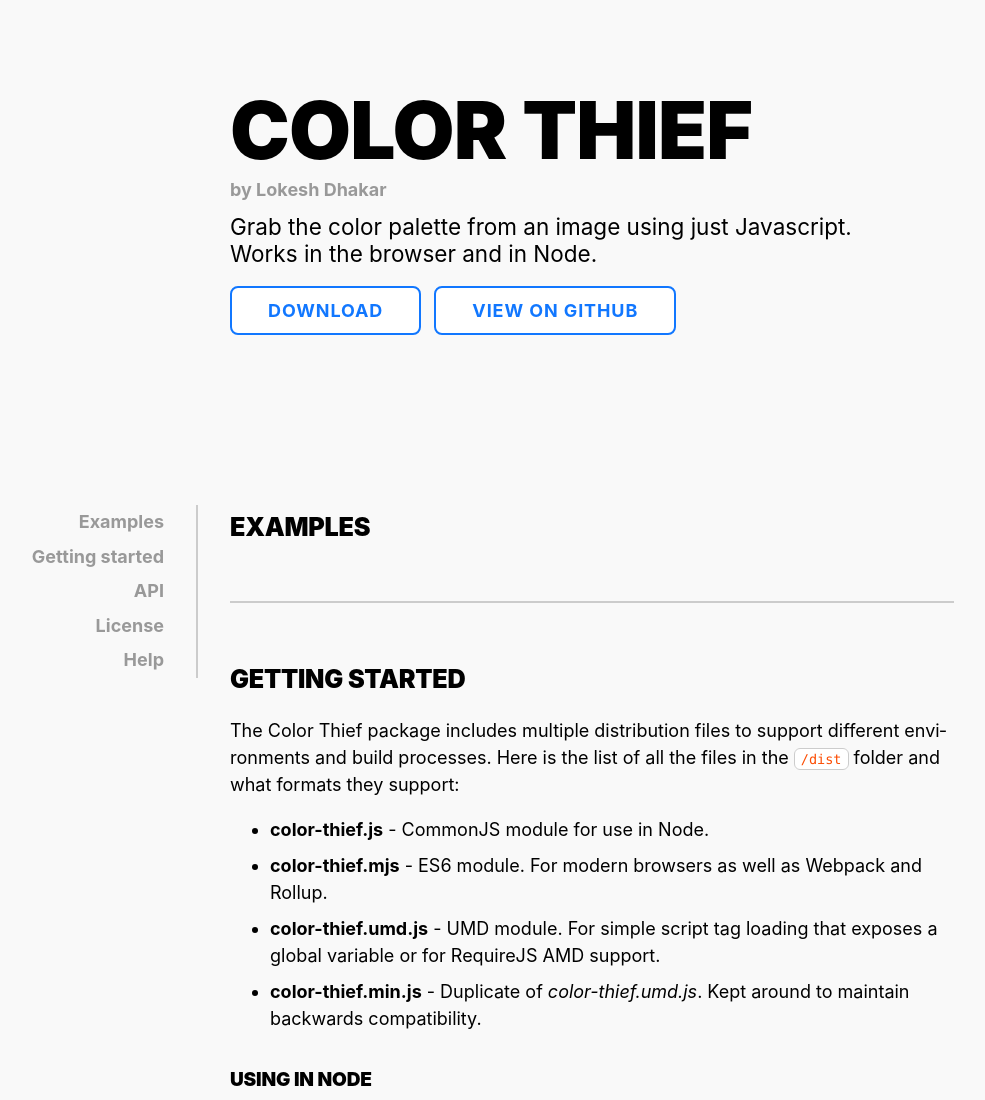
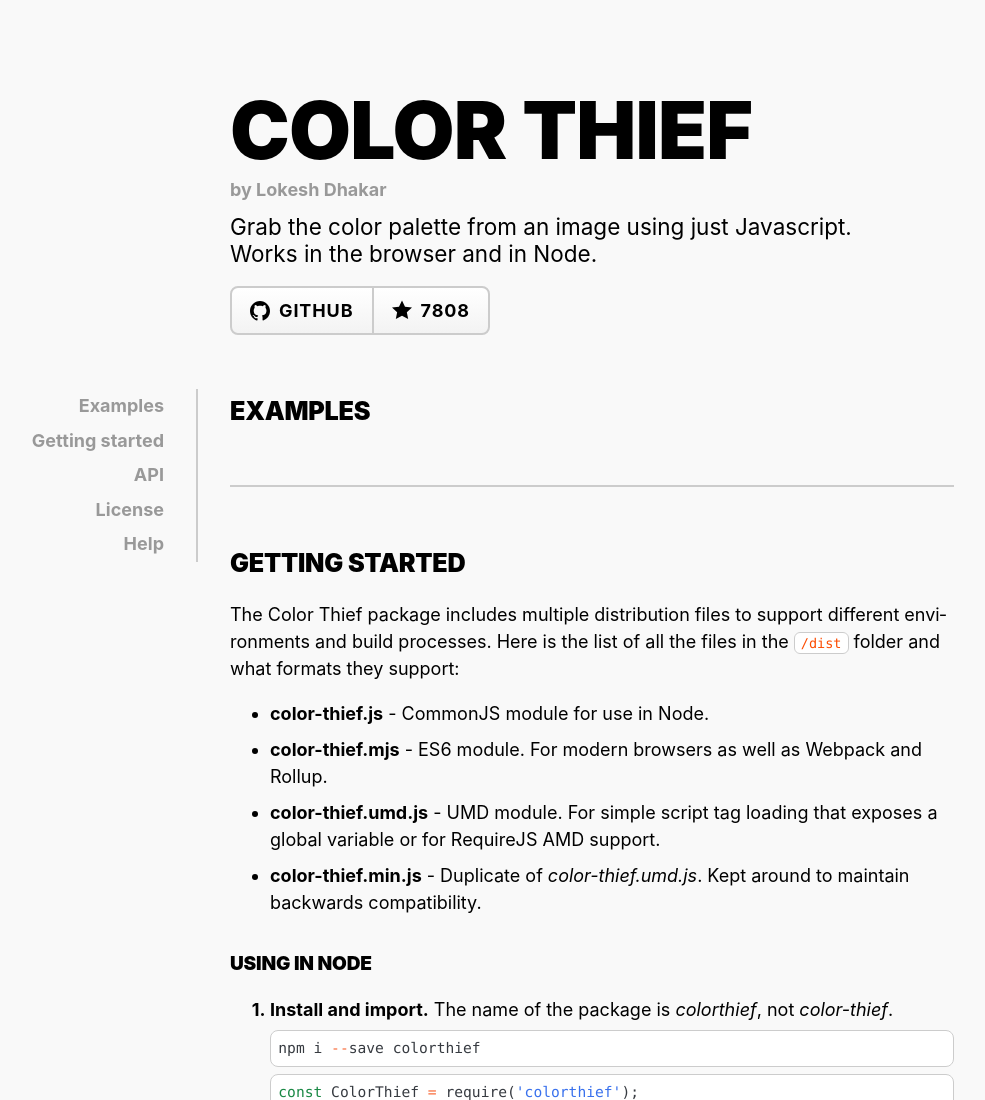
Before and after one commit to lokesh/color-thief-site, a website: page index.html in a window 1280 px wide. Shown: the top 1100 px of the page, without its empty margins (174-1159 px from the left). Drawn offline with nearby package versions, Linux system fonts and the light colour scheme; a script that the page names is missing.

Commit message:
add: Github star count button

```diff
--- a/css/screen.css
+++ b/css/screen.css
@@ -503,22 +503,6 @@
   font-weight: var(--bold);
 }
 
-.primary-actions {
-  padding-bottom: 6rem;
-  max-width: 360px;
-  margin: 0 auto;
-}
-
-.primary-actions .button {
-/*  color: var(--color);
-  border-color: transparent;
-*/}
-
-.primary-actions .button:hover {
-/*  background-color: var(--muted-color);
-  border-color: transparent;*/
-}
-
 @media (min-width: 720px) {
   .header {
     text-align: left;
@@ -527,10 +511,6 @@
   .logo-credit {
     position: relative;
     top: -6px;
-  }
-
-  .primary-actions {
-    max-width: none;
   }
 }
 
@@ -671,6 +651,7 @@
 
 
 /* -- Credits -- */
+
 footer {
   padding: 2rem 0;
   border-top: 2px solid var(--border-color-light);
@@ -685,10 +666,40 @@
     text-align: left;
   }
 }
-/* -- Sharing -- */
-.sharing-section {
-  position: fixed;
-  z-index: 10;
-  top: 16px;
-  right: 16px;
+
+/* -- Github -- */
+.gh {
+  display: inline-flex;
+  align-items: center;
+  color: var(--color);
+  font-weight: var(--bold);
+  background: linear-gradient(#fff, #f3f3f3);
+  border: 2px solid var(--border-color-light);
+  border-radius: var(--border-radius-large);
+  letter-spacing: 0.05em;
+  text-transform: uppercase;
 }
+
+.gh:hover {
+  text-decoration: none;
+  background: var(--hover-bg-color);
+}
+
+.gh-label {
+  display: flex;
+  align-items: center;
+  padding: 0.5rem 1rem;
+  border-right: 2px solid var(--border-color-light);
+}
+
+.gh-count {
+  display: flex;
+  align-items: center;
+  padding: 0.5rem 1rem;
+}
+
+.gh-logo,
+.gh-star {
+  width: 20px;
+  margin-right: 0.5rem;
+}
--- a/index.html
+++ b/index.html
@@ -30,14 +30,22 @@
           Grab the color palette from an image using just Javascript.
           <br />Works in the browser and in Node.
         </p>
-        <div class="primary-actions">
-          <a href="https://github.com/lokesh/color-thief/archive/master.zip" class="button">
-            Download
-          </a>
-          <a href="https://github.com/lokesh/color-thief/" class="button">
-            View on Github
-          </a>
-        </div>
+
+
+        <a href="https://github.com/lokesh/color-thief" class="gh">
+          <span class="gh-label">
+            <svg class="gh-logo" viewbox="0 0 512 512">
+              <path d="M256 0C115 0 0 115 0 256c0 113 73 209 175 243 13 2 18-5 18-12v-48c-64 12-81-16-86-30-3-7-15-30-26-36-9-5-22-17 0-17 20 0 35 19 39 26 23 39 60 28 75 21 2-17 9-28 16-34-57-6-116-28-116-126 0-28 10-51 26-69-3-6-11-33 3-68 0 0 21-7 70 26 20-6 42-9 64-9s43 3 64 9c49-33 70-26 70-26 14 35 5 61 3 68 16 18 26 41 26 69 0 98-60 120-117 126 9 8 17 23 17 47v70c0 7 5 15 18 12 100-33 173-129 173-242C512 115 397 0 256 0z" />
+            </svg>
+            Github
+          </span>
+          <span class="gh-count">
+            <svg class="gh-star" viewbox="0 0 896 1024">
+              <path d="M896 384l-313-41L448 64 313 343 0 384l230 208L171 895l277-149 277 148L665 593 896 384z" />
+            </svg>
+            <span class="gh-count-number"></span>
+          </span>
+        </a>
       </div>
 
     </div>
@@ -303,7 +311,13 @@
 
   <script src="js/demo.js"></script>
 
-
+  <script type="module">
+    fetch('./js/github.json')
+      .then(res => res.json())
+      .then(data => {
+        document.querySelector('.gh-count-number').innerText = data.stargazers_count;
+      });
+  </script>
 
   <script>
     $(function() {
--- /dev/null
+++ b/js/github.json
@@ -0,0 +1,3 @@
+{
+    "stargazers_count": 7808
+}
--- a/package.json
+++ b/package.json
@@ -10,7 +10,8 @@
   },
   "devDependencies": {
     "ftp-deploy": "^2.3.3",
-    "http-server": "^0.11.1"
+    "http-server": "^0.11.1",
+    "node-fetch": "^2.6.0"
   },
   "private": true,
   "licenses": [
```
Also changed, not shown: build/github.js (added), 1 other file.
